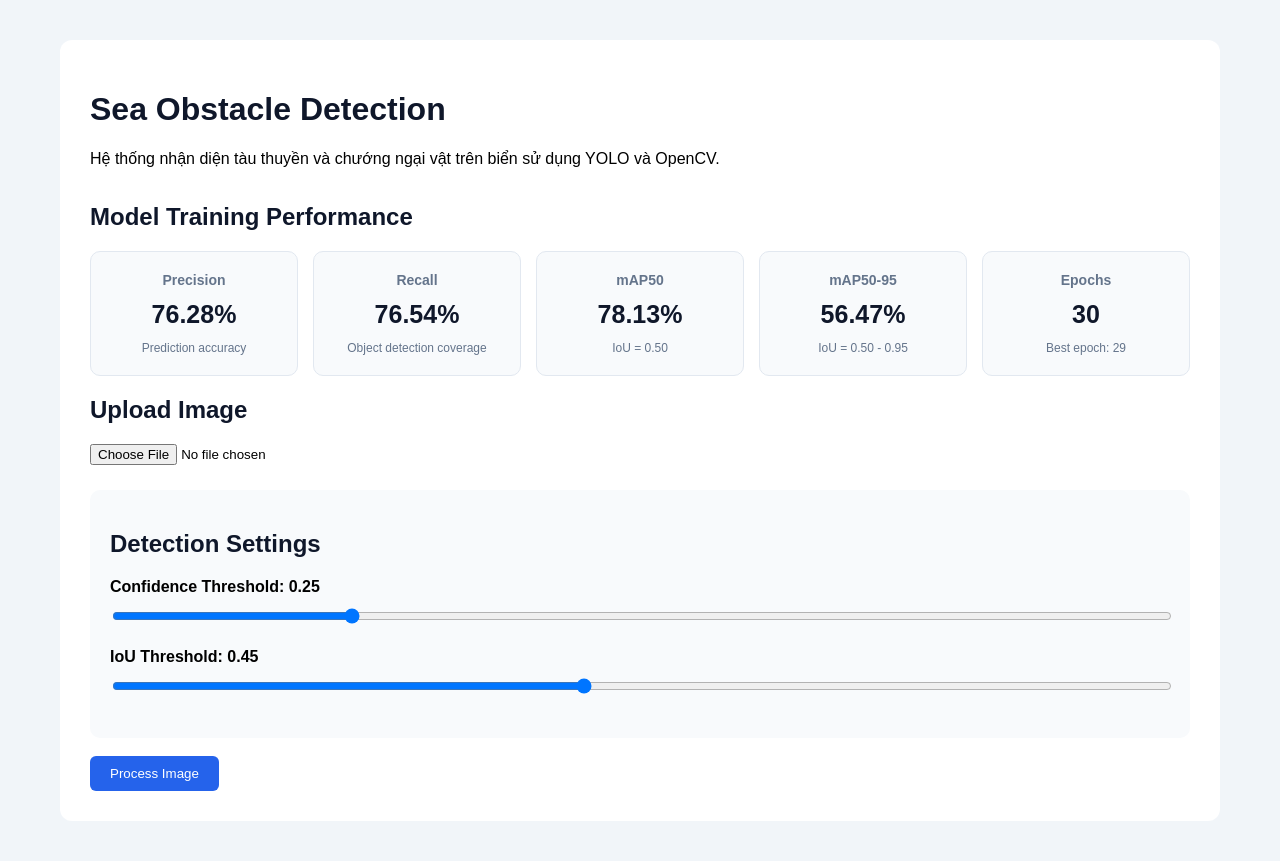
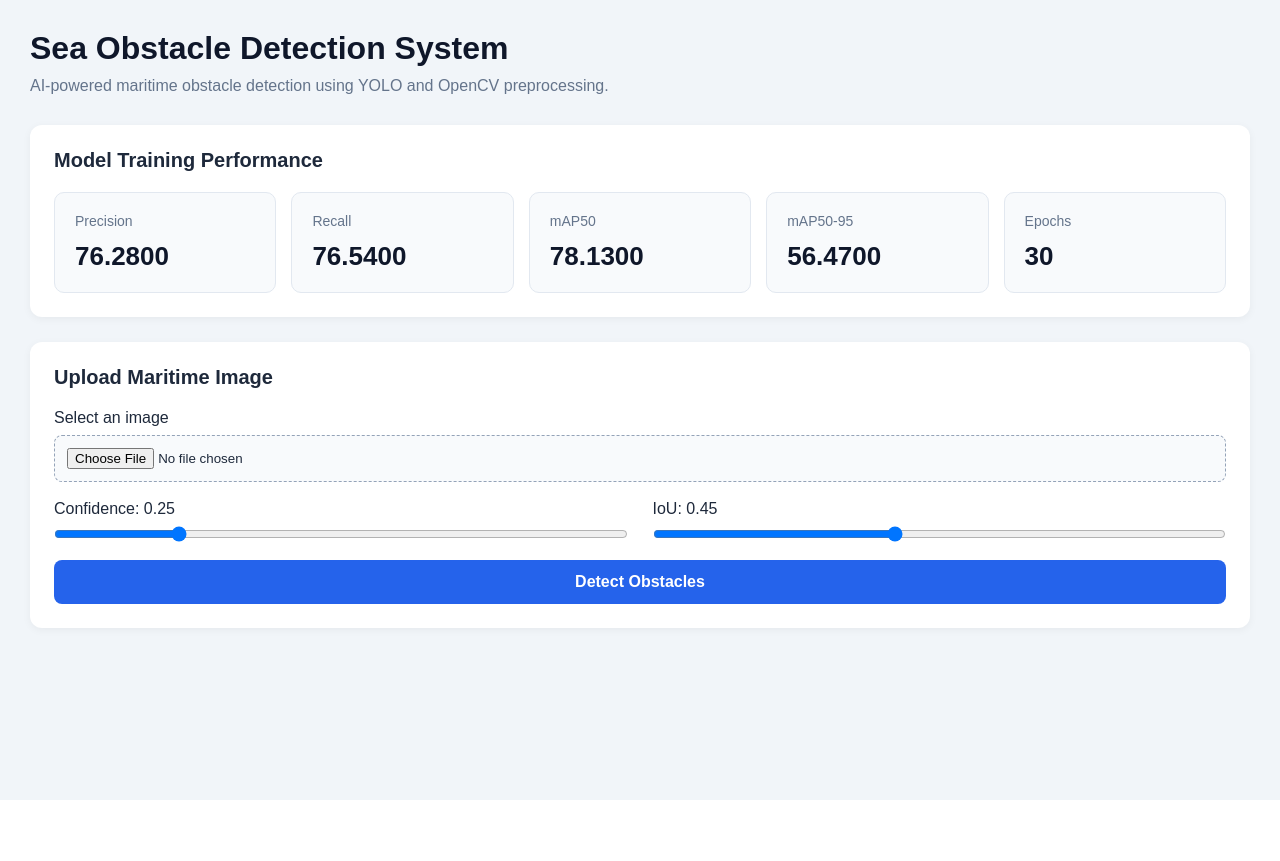
Before and after one commit to NPTamHuy/obstacle-detection-on-traffic, a Flask app: page / in a window 1280 px wide. After the commit the page ends 800 px from the top, so only its background shows below. Run offline with Flask 3, Linux system fonts and the light colour scheme.

Commit message:
feat: build dashboard and detection pipeline view

```diff
--- a/app.py
+++ b/app.py
@@ -7,7 +7,7 @@ import pandas as pd
 from flask import Flask, render_template, request, redirect, url_for, flash
 from werkzeug.utils import secure_filename
 from ultralytics import YOLO
-
+from collections import Counter
 
 app = Flask(__name__)
 
@@ -44,6 +44,23 @@ CLASS_LABELS = {
     4: "Ship",
     5: "Other Object"
 }
+
+def summarize_detections(detections):
+    """
+    Thống kê số lượng vật thể theo class.
+    """
+    counts = Counter(
+        detection["class_name"]
+        for detection in detections
+    )
+
+    return [
+        {
+            "class_name": class_name,
+            "count": count
+        }
+        for class_name, count in counts.items()
+    ]
 
 
 def load_metrics():
@@ -323,42 +340,24 @@ def detect_objects(image, filename, confidence_threshold, iou_threshold):
 
 @app.route("/", methods=["GET", "POST"])
 def index():
+    metrics = load_metrics()
 
     if request.method == "POST":
+        file = request.files.get("image")
 
-        if "image" not in request.files:
-            flash("Không tìm thấy file ảnh.")
-            return redirect(url_for("index"))
-
-        file = request.files["image"]
-
-        if file.filename == "":
-            flash("Vui lòng chọn ảnh.")
-            return redirect(url_for("index"))
+        if not file or file.filename == "":
+            return render_template(
+                "index.html",
+                metrics=metrics,
+                error="Please select an image."
+            )
 
         if not allowed_file(file.filename):
-            flash("Định dạng ảnh không được hỗ trợ.")
-            return redirect(url_for("index"))
-
-        # Read thresholds
-        try:
-            confidence_threshold = float(
-                request.form.get("confidence", 0.25)
+            return render_template(
+                "index.html",
+                metrics=metrics,
+                error="Unsupported image format.",
             )
-
-            iou_threshold = float(
-                request.form.get("iou", 0.45)
-            )
-
-            if not 0 <= confidence_threshold <= 1:
-                raise ValueError("Confidence must be between 0 and 1.")
-
-            if not 0 <= iou_threshold <= 1:
-                raise ValueError("IoU must be between 0 and 1.")
-
-        except ValueError as error:
-            flash(f"Ngưỡng không hợp lệ: {error}")
-            return redirect(url_for("index"))
 
         filename = secure_filename(file.filename)
 
@@ -369,54 +368,47 @@ def index():
 
         file.save(image_path)
 
-        # Read original image
-        image = cv2.imread(image_path)
+        confidence = float(request.form.get("confidence", 0.25))
+        iou = float(request.form.get("iou", 0.45))
 
-        if image is None:
-            flash("Không thể đọc ảnh đã upload.")
-            return redirect(url_for("index"))
+        # Preprocessing
+        letterbox_url, edge_url = preprocess_image(
+            image_path,
+            filename
+        )
 
-        try:
-            # Generate preprocessing images
-            preprocessing = preprocess_image(
-                image,
-                filename
-            )
+        # YOLO detection
+        detections, result_url = detect_objects(
+            image_path,
+            filename,
+            confidence,
+            iou
+        )
 
-            # YOLO inference on original image
-            detections, result_url = detect_objects(
-                image,
-                filename,
-                confidence_threshold,
-                iou_threshold
-            )
-
-        except Exception as error:
-            flash(f"Lỗi xử lý ảnh: {error}")
-            return redirect(url_for("index"))
+        # Detection statistics
+        detection_summary = summarize_detections(detections)
 
         return render_template(
             "index.html",
+            metrics=metrics,
             original_url=url_for(
                 "static",
                 filename=f"uploads/{filename}"
             ),
-            letterbox_url=preprocessing["letterbox_url"],
-            edge_url=preprocessing["edge_url"],
+            letterbox_url=letterbox_url,
+            edge_url=edge_url,
             result_url=result_url,
             filename=filename,
             detections=detections,
+            detection_summary=detection_summary,
             detection_count=len(detections),
-            confidence=confidence_threshold,
-            iou=iou_threshold,
-            metrics=load_metrics()
+            confidence=confidence,
+            iou=iou
         )
 
     return render_template(
-      "index.html",
-      confidence=0.25,
-      iou=0.45,
-      metrics=load_metrics()
+        "index.html",
+        metrics=metrics
     )
 
 
--- a/templates/index.html
+++ b/templates/index.html
@@ -1,59 +1,121 @@
 
 <!DOCTYPE html>
-<html lang="vi">
+<html lang="en">
 <head>
     <meta charset="UTF-8">
     <meta name="viewport" content="width=device-width, initial-scale=1.0">
-
-    <title>Sea Obstacle Detection</title>
+    <title>Sea Obstacle Detection Dashboard</title>
 
     <style>
+        * {
+            box-sizing: border-box;
+            margin: 0;
+            padding: 0;
+        }
+
         body {
             font-family: Arial, sans-serif;
             background: #f1f5f9;
-            margin: 0;
-            padding: 40px;
+            color: #1e293b;
+            padding: 30px;
         }
 
         .container {
-            max-width: 1100px;
+            max-width: 1400px;
             margin: auto;
-            background: white;
-            padding: 30px;
-            border-radius: 12px;
         }
 
-        h1, h2 {
+        header {
+            margin-bottom: 30px;
+        }
+
+        header h1 {
+            color: #0f172a;
+            margin-bottom: 10px;
+        }
+
+        header p {
+            color: #64748b;
+        }
+
+        .section {
+            background: white;
+            padding: 24px;
+            border-radius: 12px;
+            margin-bottom: 25px;
+            box-shadow: 0 2px 8px rgba(0, 0, 0, 0.05);
+        }
+
+        .section h2 {
+            margin-bottom: 20px;
+            font-size: 20px;
+        }
+
+        /* Training metrics */
+
+        .metrics-grid {
+            display: grid;
+            grid-template-columns: repeat(5, 1fr);
+            gap: 15px;
+        }
+
+        .metric-card {
+            padding: 20px;
+            background: #f8fafc;
+            border: 1px solid #e2e8f0;
+            border-radius: 10px;
+        }
+
+        .metric-card p {
+            color: #64748b;
+            font-size: 14px;
+            margin-bottom: 12px;
+        }
+
+        .metric-card h3 {
+            font-size: 26px;
             color: #0f172a;
         }
 
-        .settings {
-            background: #f8fafc;
-            padding: 20px;
-            border-radius: 10px;
-            margin-top: 25px;
+        /* Upload form */
+
+        .upload-form {
+            display: flex;
+            flex-direction: column;
+            gap: 18px;
         }
 
-        .setting-item {
-            margin-bottom: 20px;
+        .form-group {
+            display: flex;
+            flex-direction: column;
+            gap: 8px;
         }
 
-        .setting-item label {
-            display: block;
-            font-weight: bold;
-            margin-bottom: 10px;
+        input[type="file"] {
+            padding: 12px;
+            border: 1px dashed #94a3b8;
+            border-radius: 8px;
+            background: #f8fafc;
         }
 
         input[type="range"] {
             width: 100%;
         }
 
+        .threshold-grid {
+            display: grid;
+            grid-template-columns: 1fr 1fr;
+            gap: 25px;
+        }
+
         button {
+            padding: 13px;
+            border: none;
+            border-radius: 8px;
             background: #2563eb;
             color: white;
-            border: none;
-            padding: 10px 20px;
-            border-radius: 6px;
+            font-size: 16px;
+            font-weight: bold;
             cursor: pointer;
         }
 
@@ -61,426 +123,359 @@
             background: #1d4ed8;
         }
 
-        .message {
-            color: #dc2626;
+        .error {
+            padding: 12px;
+            background: #fee2e2;
+            color: #991b1b;
+            border-radius: 8px;
+            margin-bottom: 15px;
         }
 
-        .pipeline {
+        /* Detection overview */
+
+        .overview-grid {
             display: grid;
-            grid-template-columns: repeat(2, minmax(0, 1fr));
+            grid-template-columns: repeat(2, 1fr);
+            gap: 15px;
+        }
+
+        .overview-card {
+            padding: 20px;
+            background: #f8fafc;
+            border-radius: 10px;
+            border: 1px solid #e2e8f0;
+        }
+
+        .overview-card p {
+            color: #64748b;
+            margin-bottom: 10px;
+        }
+
+        .overview-card h3 {
+            font-size: 28px;
+        }
+
+        /* Pipeline */
+
+        .pipeline-grid {
+            display: grid;
+            grid-template-columns: repeat(2, 1fr);
             gap: 20px;
-            margin-top: 30px;
         }
 
         .pipeline-card {
+            border: 1px solid #e2e8f0;
+            border-radius: 10px;
+            overflow: hidden;
+            background: #fff;
+        }
+
+        .pipeline-card h3 {
+            padding: 15px;
             background: #f8fafc;
-            padding: 15px;
-            border-radius: 10px;
-            min-width: 0;
+            font-size: 16px;
         }
 
         .pipeline-card img {
+            display: block;
             width: 100%;
-            height: 280px;
+            height: 300px;
             object-fit: contain;
             background: #e2e8f0;
-            border-radius: 8px;
         }
 
-        .pipeline-card p {
-            color: #64748b;
-            font-size: 14px;
+        /* Detection table */
+
+        .table-wrapper {
+            overflow-x: auto;
         }
 
         table {
             width: 100%;
             border-collapse: collapse;
-            margin-top: 20px;
+            text-align: left;
         }
 
         th, td {
-            border: 1px solid #e2e8f0;
-            padding: 10px;
-            text-align: left;
+            padding: 14px;
+            border-bottom: 1px solid #e2e8f0;
         }
 
         th {
-            background: #e2e8f0;
+            background: #f8fafc;
+            color: #475569;
         }
 
-        @media (max-width: 700px) {
+        .empty {
+            text-align: center;
+            color: #64748b;
+            padding: 25px;
+        }
+
+        @media (max-width: 900px) {
+            .metrics-grid {
+                grid-template-columns: repeat(2, 1fr);
+            }
+
+            .pipeline-grid {
+                grid-template-columns: 1fr;
+            }
+        }
+
+        @media (max-width: 600px) {
             body {
                 padding: 15px;
             }
 
-            .pipeline {
+            .metrics-grid,
+            .threshold-grid,
+            .overview-grid {
                 grid-template-columns: 1fr;
             }
         }
-
-        .metrics-section {
-            margin-top: 35px;
-        }
-
-        .metrics-grid {
-            display: grid;
-            grid-template-columns: repeat(5, minmax(0, 1fr));
-            gap: 15px;
-            margin-top: 20px;
-        }
-
-        .metric-card {
-            background: #f8fafc;
-            border: 1px solid #e2e8f0;
-            border-radius: 10px;
-            padding: 20px 12px;
-            text-align: center;
-        }
-
-        .metric-card h3 {
-            color: #64748b;
-            font-size: 14px;
-            margin: 0 0 12px;
-        }
-
-        .metric-card .value {
-            color: #0f172a;
-            font-size: 25px;
-            font-weight: bold;
-        }
-
-        .metric-card p {
-            color: #64748b;
-            font-size: 12px;
-            margin-bottom: 0;
-        }
-
-        @media (max-width: 900px) {
-            .metrics-grid {
-                grid-template-columns: repeat(3, minmax(0, 1fr));
-            }
-        }
-
-        @media (max-width: 600px) {
-            .metrics-grid {
-                grid-template-columns: repeat(2, minmax(0, 1fr));
-            }
-        }
-
     </style>
 </head>
 
 <body>
-
 <div class="container">
 
-    <h1>Sea Obstacle Detection</h1>
+    <header>
+        <h1>Sea Obstacle Detection System</h1>
+        <p>
+            AI-powered maritime obstacle detection using YOLO
+            and OpenCV preprocessing.
+        </p>
+    </header>
 
-    <p>
-        Hệ thống nhận diện tàu thuyền và chướng ngại vật trên biển
-        sử dụng YOLO và OpenCV.
-    </p>
-
-    <!-- Model Training Metrics -->
-    <section class="metrics-section">
-
+    <!-- Training metrics -->
+    <section class="section">
         <h2>Model Training Performance</h2>
 
         {% if metrics %}
-
         <div class="metrics-grid">
 
             <div class="metric-card">
-                    <h3>Precision</h3>
-
-                    <div class="value">
-                        {{ metrics.precision }}%
-                    </div>
-
-                    <p>Prediction accuracy</p>
+                <p>Precision</p>
+                <h3>{{ "%.4f"|format(metrics.precision) }}</h3>
             </div>
 
             <div class="metric-card">
-                    <h3>Recall</h3>
-
-                    <div class="value">
-                        {{ metrics.recall }}%
-                    </div>
-
-                    <p>Object detection coverage</p>
+                <p>Recall</p>
+                <h3>{{ "%.4f"|format(metrics.recall) }}</h3>
             </div>
 
             <div class="metric-card">
-                    <h3>mAP50</h3>
-
-                    <div class="value">
-                        {{ metrics.map50 }}%
-                    </div>
-
-                    <p>IoU = 0.50</p>
+                <p>mAP50</p>
+                <h3>{{ "%.4f"|format(metrics.map50) }}</h3>
             </div>
 
             <div class="metric-card">
-                    <h3>mAP50-95</h3>
-
-                    <div class="value">
-                        {{ metrics.map50_95 }}%
-                    </div>
-
-                    <p>IoU = 0.50 - 0.95</p>
+                <p>mAP50-95</p>
+                <h3>{{ "%.4f"|format(metrics.map50_95) }}</h3>
             </div>
 
             <div class="metric-card">
-                    <h3>Epochs</h3>
-
-                    <div class="value">
-                        {{ metrics.epochs }}
-                    </div>
-
-                    <p>
-                        Best epoch: {{ metrics.best_epoch }}
-                    </p>
+                <p>Epochs</p>
+                <h3>{{ metrics.epochs }}</h3>
             </div>
 
         </div>
+        {% else %}
+        <p>Training metrics are not available.</p>
+        {% endif %}
+    </section>
 
-        {% else %}
+    <!-- Upload image -->
+    <section class="section">
+        <h2>Upload Maritime Image</h2>
 
-            <p>
-                Training metrics are not available.
-                Please check the results.csv file.
-            </p>
-
+        {% if error %}
+            <div class="error">{{ error }}</div>
         {% endif %}
 
-    </section>
+        <form
+            class="upload-form"
+            method="POST"
+            enctype="multipart/form-data"
+        >
 
-    <!-- Upload form -->
-    <form method="POST" enctype="multipart/form-data">
-
-        <h2>Upload Image</h2>
-
+            <div class="form-group">
+                <label>Select an image</label>
                 <input
                     type="file"
                     name="image"
                     accept="image/*"
                     required
                 >
+            </div>
 
-        <!-- Detection settings -->
-        <div class="settings">
+            <div class="threshold-grid">
 
-            <h2>Detection Settings</h2>
-
-            <div class="setting-item">
-
-                <label for="confidence">
-                    Confidence Threshold:
+                <div class="form-group">
+                    <label>
+                        Confidence:
                         <span id="confidence-value">
-                        {{ confidence }}
+                            {{ confidence if confidence is defined else 0.25 }}
                         </span>
                     </label>
 
                     <input
                         type="range"
-                    id="confidence"
                         name="confidence"
                         min="0.05"
-                    max="0.95"
+                        max="1"
                         step="0.05"
-                    value="{{ confidence }}"
+                        value="{{ confidence if confidence is defined else 0.25 }}"
+                        oninput="document.getElementById('confidence-value').textContent=this.value"
                     >
-
                 </div>
 
-            <div class="setting-item">
-
-                <label for="iou">
-                    IoU Threshold:
+                <div class="form-group">
+                    <label>
+                        IoU:
                         <span id="iou-value">
-                        {{ iou }}
+                            {{ iou if iou is defined else 0.45 }}
                         </span>
                     </label>
 
                     <input
                         type="range"
-                    id="iou"
                         name="iou"
                         min="0.05"
-                    max="0.95"
+                        max="1"
                         step="0.05"
-                    value="{{ iou }}"
+                        value="{{ iou if iou is defined else 0.45 }}"
+                        oninput="document.getElementById('iou-value').textContent=this.value"
                     >
-
                 </div>
 
             </div>
 
-        <br>
-
             <button type="submit">
-            Process Image
+                Detect Obstacles
             </button>
 
         </form>
+    </section>
 
+    {% if original_url %}
 
-    <!-- Flash messages -->
-    {% with messages = get_flashed_messages() %}
-        {% for message in messages %}
-            <p class="message">{{ message }}</p>
-        {% endfor %}
-    {% endwith %}
+    <!-- Detection overview -->
+    <section class="section">
+        <h2>Detection Overview</h2>
 
+        <div class="overview-grid">
 
-    {% if result_url %}
-
-        <h2>Image Processing Pipeline</h2>
-
-        <div class="pipeline">
-
-            <!-- Original image -->
-            <div class="pipeline-card">
-                <h3>1. Original Image</h3>
-
-                <img
-                    src="{{ original_url }}"
-                    alt="Original image"
-                >
-
-                <p>Ảnh đầu vào từ người dùng.</p>
+            <div class="overview-card">
+                <p>Image filename</p>
+                <h3 style="font-size: 18px;">
+                    {{ filename }}
+                </h3>
             </div>
 
-
-            <!-- Letterbox -->
-            <div class="pipeline-card">
-                <h3>2. Letterbox</h3>
-
-                <img
-                    src="{{ letterbox_url }}"
-                    alt="Letterbox image"
-                >
-
-                <p>
-                    Resize ảnh về 640 × 640,
-                    giữ nguyên tỷ lệ và thêm padding.
-                </p>
-            </div>
-
-
-            <!-- Canny Edge -->
-            <div class="pipeline-card">
-                <h3>3. Canny Edge Detection</h3>
-
-                <img
-                    src="{{ edge_url }}"
-                    alt="Canny edge image"
-                >
-
-                <p>
-                    Grayscale → Gaussian Blur → Canny Edge Detection.
-                </p>
-            </div>
-
-
-            <!-- YOLO detection -->
-            <div class="pipeline-card">
-                <h3>4. YOLO Detection</h3>
-
-                <img
-                    src="{{ result_url }}"
-                    alt="YOLO detection result"
-                >
-
-                <p>
-                    Kết quả nhận diện với bounding boxes.
-                </p>
+            <div class="overview-card">
+                <p>Total detected objects</p>
+                <h3>{{ detection_count }}</h3>
             </div>
 
         </div>
+    </section>
 
+    <!-- Detection pipeline -->
+    <section class="section">
+        <h2>Image Processing Pipeline</h2>
 
-        <!-- Detection summary -->
-        <h2>Detection Summary</h2>
+        <div class="pipeline-grid">
 
-        <p>
-            Total detected objects:
-            <strong>{{ detection_count }}</strong>
-        </p>
+            <div class="pipeline-card">
+                <h3>1. Original Image</h3>
+                <img src="{{ original_url }}" alt="Original image">
+            </div>
 
-        <p>
-            Confidence Threshold:
-            <strong>{{ confidence }}</strong>
-        </p>
+            <div class="pipeline-card">
+                <h3>2. Letterbox Preprocessing</h3>
+                <img src="{{ letterbox_url }}" alt="Letterbox image">
+            </div>
 
-        <p>
-            IoU Threshold:
-            <strong>{{ iou }}</strong>
-        </p>
+            <div class="pipeline-card">
+                <h3>3. Canny Edge Detection</h3>
+                <img src="{{ edge_url }}" alt="Canny edge image">
+            </div>
 
+            <div class="pipeline-card">
+                <h3>4. YOLO Detection Result</h3>
+                <img src="{{ result_url }}" alt="YOLO result">
+            </div>
 
-        <!-- Detection table -->
+        </div>
+    </section>
+
+    <!-- Class statistics -->
+    <section class="section">
+        <h2>Detection Statistics</h2>
+
+        {% if detection_summary %}
+        <div class="table-wrapper">
+            <table>
+                <thead>
+                    <tr>
+                        <th>Class</th>
+                        <th>Number of Objects</th>
+                    </tr>
+                </thead>
+
+                <tbody>
+                    {% for item in detection_summary %}
+                    <tr>
+                        <td>{{ item.class_name }}</td>
+                        <td>{{ item.count }}</td>
+                    </tr>
+                    {% endfor %}
+                </tbody>
+            </table>
+        </div>
+        {% else %}
+            <p class="empty">No objects detected.</p>
+        {% endif %}
+    </section>
+
+    <!-- Detection details -->
+    <section class="section">
         <h2>Detection Details</h2>
 
+        {% if detections %}
+        <div class="table-wrapper">
             <table>
-
                 <thead>
                     <tr>
-                    <th>Class ID</th>
-                    <th>Class Name</th>
+                        <th>#</th>
+                        <th>Class</th>
                         <th>Confidence</th>
                         <th>Bounding Box</th>
                     </tr>
                 </thead>
 
                 <tbody>
-
                     {% for detection in detections %}
-
                     <tr>
-                        <td>{{ detection.class_id }}</td>
-
+                        <td>{{ loop.index }}</td>
                         <td>{{ detection.class_name }}</td>
-
-                        <td>{{ detection.confidence }}%</td>
-
-                        <td>{{ detection.bbox }}</td>
+                        <td>
+                            {{ "%.2f"|format(detection.confidence) }}
+                        </td>
+                        <td>{{ detection.box }}</td>
                     </tr>
-
                     {% endfor %}
-
-                {% if not detections %}
-                    <tr>
-                        <td colspan="4">
-                            Không phát hiện đối tượng nào.
-                        </td>
-                    </tr>
+                </tbody>
+            </table>
+        </div>
+        {% else %}
+            <p class="empty">No objects detected.</p>
         {% endif %}
-
-            </tbody>
-
-        </table>
+    </section>
 
     {% endif %}
 
 </div>
-
-
-<script>
-    const confidenceInput = document.getElementById("confidence");
-    const confidenceValue = document.getElementById("confidence-value");
-
-    confidenceInput.addEventListener("input", function () {
-        confidenceValue.textContent = this.value;
-    });
-
-    const iouInput = document.getElementById("iou");
-    const iouValue = document.getElementById("iou-value");
-
-    iouInput.addEventListener("input", function () {
-        iouValue.textContent = this.value;
-    });
-</script>
-
 </body>
 </html>
```
Lines whose indentation alone changed are shown as unchanged.
